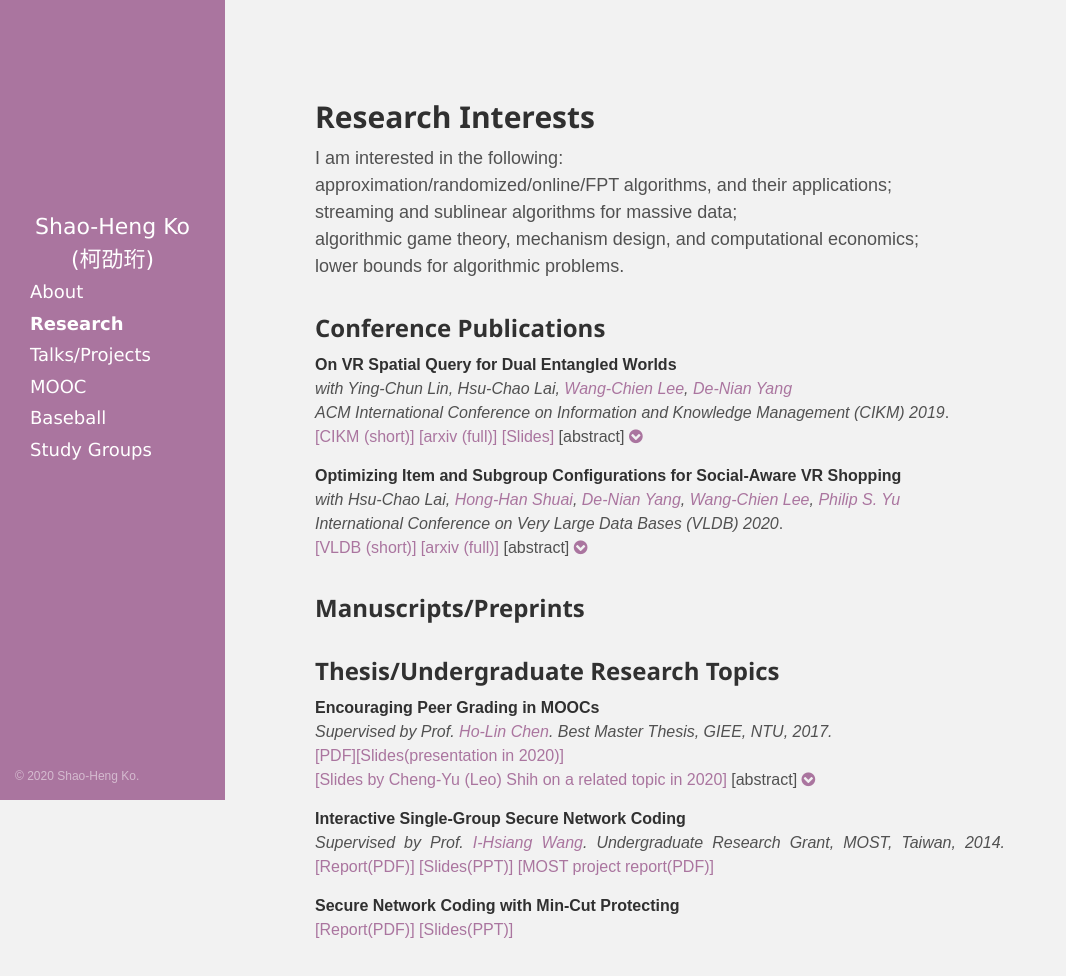
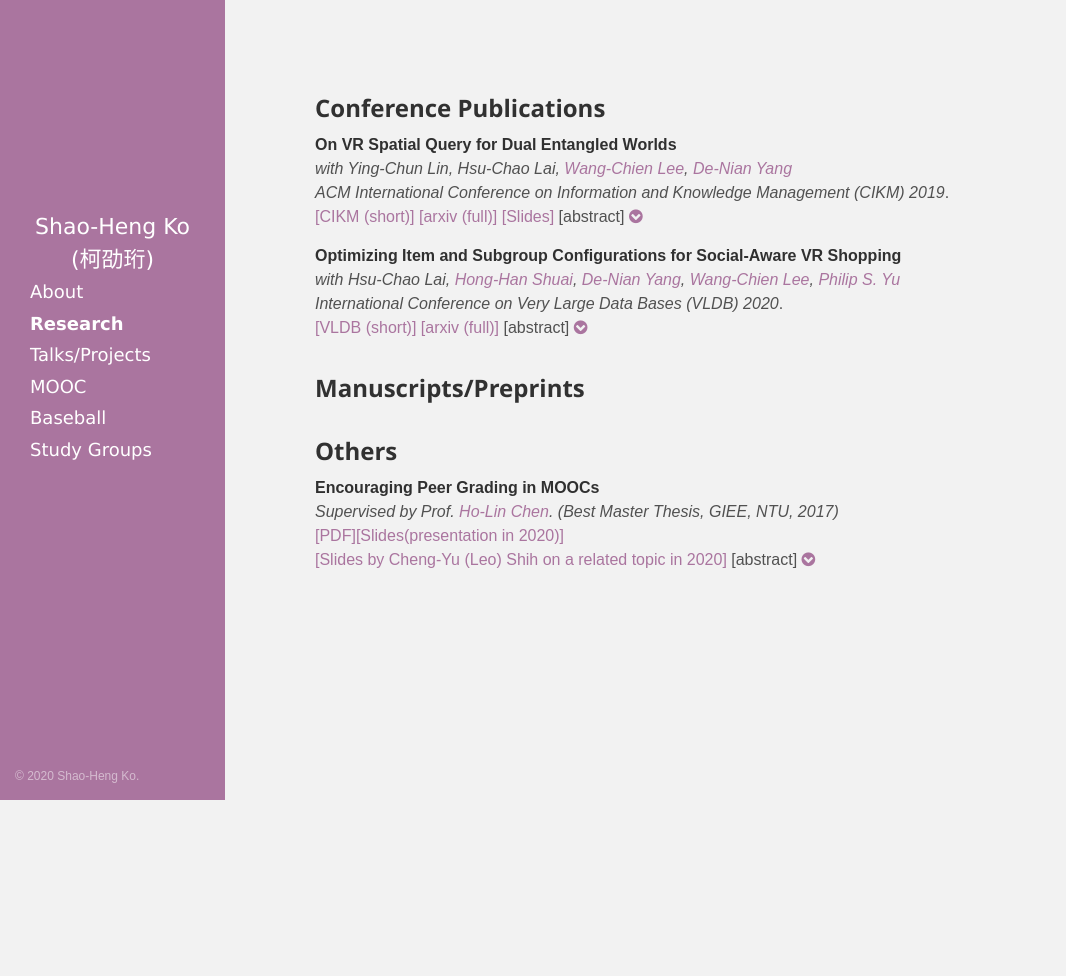
Before and after one commit to shaohengko/old-website-backup, a plain HTML site: page research/index.html in a window 1280 px wide. Shown: the whole page, without its empty margins (0-1066 px from the left). After the commit the page ends 800 px from the top, so only its background shows below. Drawn offline with nearby package versions, Linux system fonts and the light colour scheme; some packages are replaced by stand-ins of ours; a script that the page names is missing.

Commit message:
update index

```diff
--- a/research/index.html
+++ b/research/index.html
@@ -135,13 +135,6 @@
 </div>
 
       <div class="page">
-<h1 class="page-title">Research Interests</h1>
-<p style="font-size:18px">
-I am interested in the following:<br />
-approximation/randomized/online/FPT algorithms, and their applications;<br />
-streaming and sublinear algorithms for massive data;<br />
-algorithmic game theory, mechanism design, and computational economics;<br />
-lower bounds for algorithmic problems.<br />
 
 <h2 id="conference-publications">Conference Publications</h2>
 
@@ -180,10 +173,10 @@ lower bounds for algorithmic problems.<br />
 </p>
 -->
 
-<h2 id="master_thesis">Thesis/Undergraduate Research Topics</h2>
+<h2 id="master_thesis">Others</h2>
 
 <p><strong>Encouraging Peer Grading in MOOCs</strong><br />
-<em>Supervised by Prof. <a href="http://www.ee.ntu.edu.tw/profile2?teacher_id=100129&p=3" target="_blank">Ho-Lin Chen</a>. Best Master Thesis, GIEE, NTU, 2017. </em><br />
+<em>Supervised by Prof. <a href="http://www.ee.ntu.edu.tw/profile2?teacher_id=100129&p=3" target="_blank">Ho-Lin Chen</a>. (Best Master Thesis, GIEE, NTU, 2017) </em><br />
 <a href="/documents/research/master_thesis.pdf" target="_blank">[PDF]</a><a href="/documents/research/peergrading_2020.pdf" target="_blank">[Slides(presentation in 2020)]</a><br/><a href="/documents/research/peerprediction_leo_2020.pdf" target="_blank">[Slides by Cheng-Yu (Leo) Shih on a related topic in 2020]</a>
 [abstract] <a onclick="myCollapse('thesis')"><i class="fa fa-chevron-circle-down fa-1" aria-hidden="true" id="thesis-but"></i></a>
   <div id="thesis" class="w3-container w3-hide">
@@ -191,18 +184,6 @@ lower bounds for algorithmic problems.<br />
             Due to huge participant sizes in Massive Open Online Courses (MOOCs), peer grading is practically the only existing solution to grading high-level assignments. One of the main issues of utilizing peer grading in MOOCs is that learners are not motivated and do not spend enough effort in grading. To modify current peer grading mechanism to induce better grading, we focus on the idea of making the learners'' grade depend on the accuracy of their grading of others'' work. We built a game theoretical model to characterize the rational behavior of learners in such a mechanism. We found a set of conditions which guarantees existence of pure-strategy equilibria. When the conditions are satisfied, the course designer can encourage the learners to spend more time on grading through tuning the mechanism parameters. Furthermore, when the learners are assumed to be homogeneous, we proved that in any pure equilibrium, any submitted work will be graded with identical effort by the relevant graders. With this property all the possible pure equilibria are theoretically calculable. We also extended our result to the case where some of the learners are not strategic or rational. We discussed applications of our results in practical situations.
     </ul>
   </div>
-</p>
-
-<p><strong>Interactive Single-Group Secure Network Coding</strong><br />
-<em>Supervised by Prof. <a href="http://cc.ee.ntu.edu.tw/~ihsiangw/" target="_blank">I-Hsiang Wang</a>. Undergraduate Research Grant, MOST, Taiwan, 2014. </em>
-<a href="/documents/research/Interactive.pdf" target="_blank">[Report(PDF)]</a>
-<a href="/documents/research/Interactiveslides.pptx" target="_blank">[Slides(PPT)]</a>
-<a href="/documents/research/InteractiveMOST.pdf" target="_blank">[MOST project report(PDF)]</a>
-</p>
-
-<p><strong>Secure Network Coding with Min-Cut Protecting</strong><br />
-<a href="/documents/research/secure.pdf" target="_blank">[Report(PDF)]</a>
-<a href="/documents/research/secureslides.pptx" target="_blank">[Slides(PPT)]</a>
 </p>
 
 </div>
```
Also changed, not shown: index.html (+6 -8 lines).
